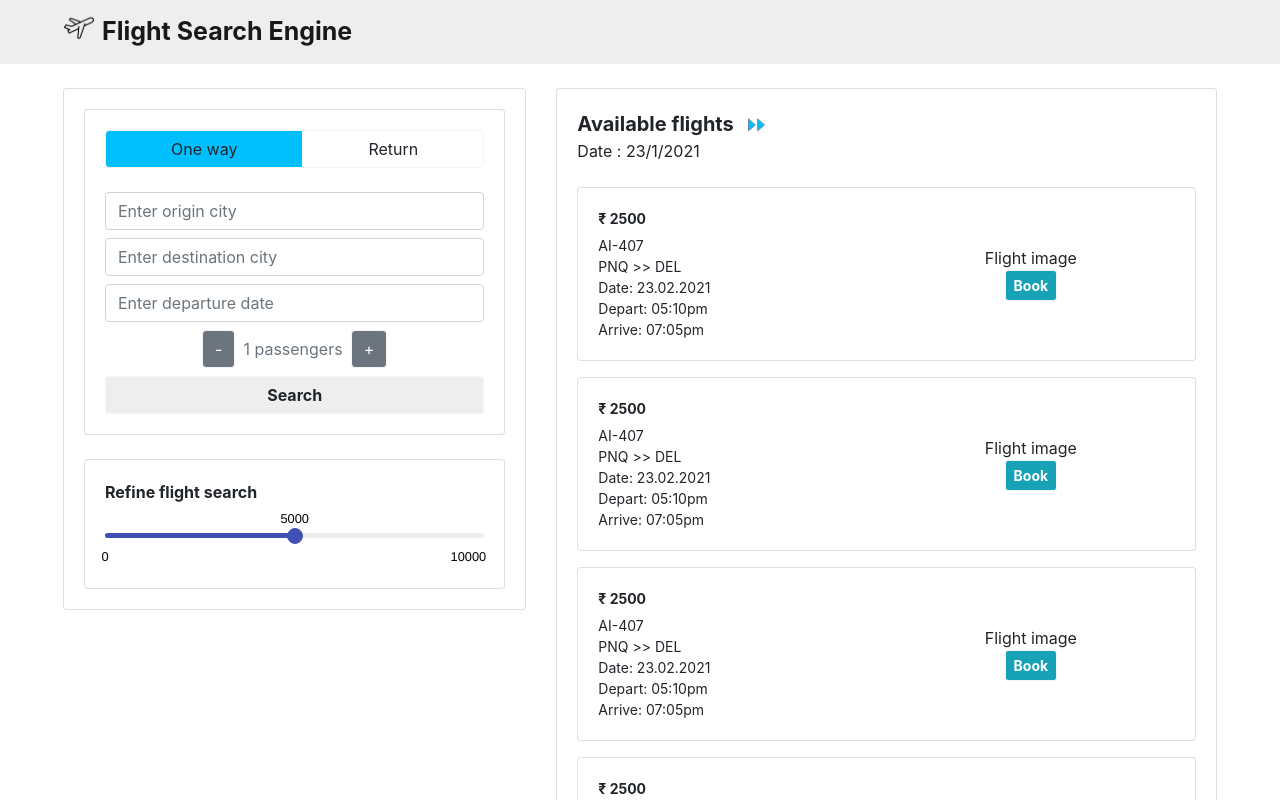
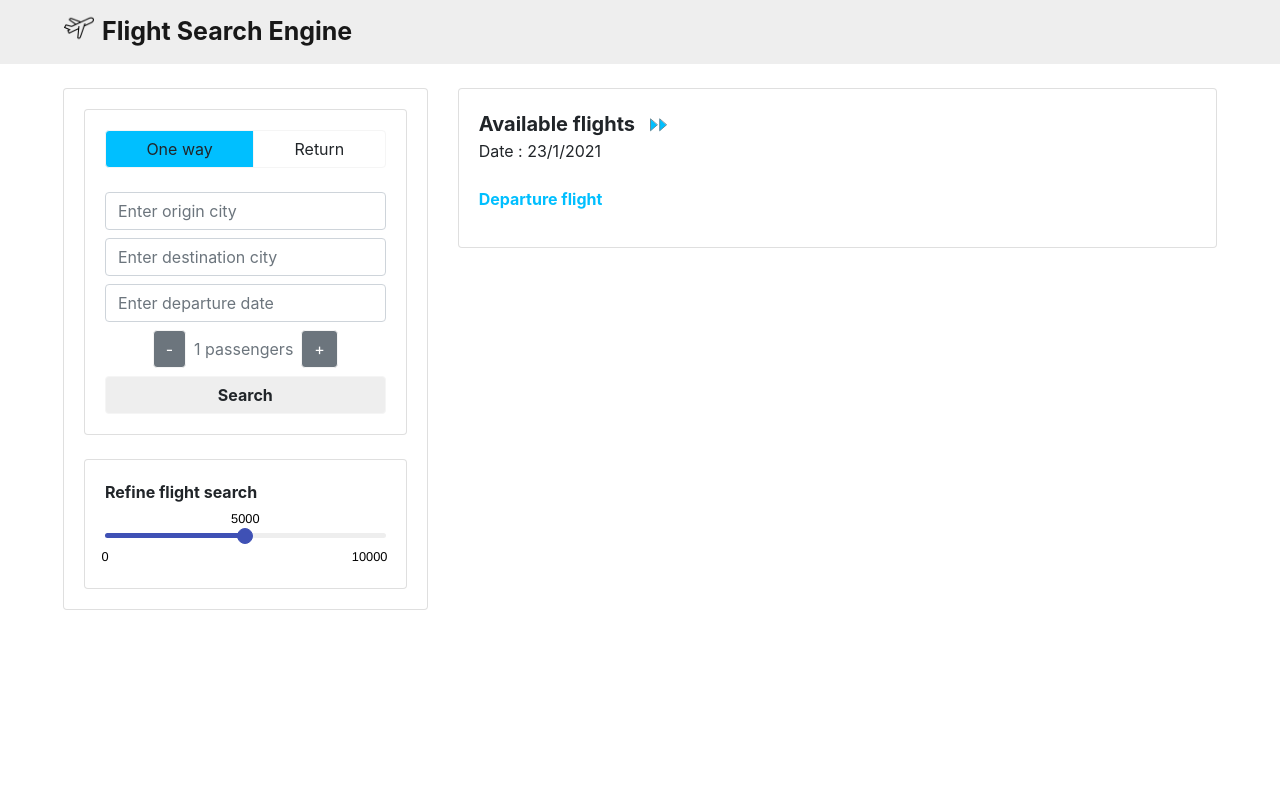
Before and after one commit to smishra11/Flight_Search, a React (Create React App) app: page / in a window 1280 px wide. Shown: the top 800 px of the page. Built offline with nearby package versions, Linux system fonts and the light colour scheme.

Commit message:
Added styling for return book

```diff
--- a/package.json
+++ b/package.json
@@ -7,6 +7,7 @@
     "@testing-library/react": "^11.2.5",
     "@testing-library/user-event": "^12.7.3",
     "bootstrap": "^4.6.0",
+    "moment": "^2.29.1",
     "react": "^17.0.1",
     "react-dom": "^17.0.1",
     "react-input-range": "^1.3.0",
--- a/src/components/Result.js
+++ b/src/components/Result.js
@@ -2,7 +2,9 @@ import React from 'react';
 import forwardArrow from '../assets/Forward.svg';
 import TicketCard from './TicketCard';
 
-function Result() {
+function Result(props) {
+  const { filteredData, bookReturn, isSearchClicked, returnFilterData } = props;
+
   return (
     <div className="card">
       <div className="card-body">
@@ -24,10 +26,29 @@ function Result() {
           </div>
         </div>
         <div>
-          <TicketCard />
-          <TicketCard />
-          <TicketCard />
-          <TicketCard />
+          {bookReturn && isSearchClicked ? (
+            <div className="row">
+              <div className="col">
+                <p style={{ color: 'deepskyblue', fontWeight: 'bold' }}>
+                  Departure flight
+                </p>
+                <TicketCard filteredData={filteredData} />
+              </div>
+              <div className="col">
+                <p style={{ color: 'deepskyblue', fontWeight: 'bold' }}>
+                  Return flight
+                </p>
+                <TicketCard filteredData={returnFilterData} />
+              </div>
+            </div>
+          ) : (
+            <>
+              <p style={{ color: 'deepskyblue', fontWeight: 'bold' }}>
+                Departure flight
+              </p>
+              <TicketCard filteredData={filteredData} />
+            </>
+          )}
         </div>
       </div>
     </div>
--- a/src/components/Search.js
+++ b/src/components/Search.js
@@ -1,7 +1,8 @@
-import React, { useState } from 'react';
+import React, { useEffect, useState } from 'react';
 import Result from './Result';
 import InputRange from 'react-input-range';
 import 'react-input-range/lib/css/index.css';
+import flightData from '../data';
 
 function Search() {
   const [btnType, setbtnType] = useState('oneWay');
@@ -13,6 +14,10 @@ function Search() {
   const [destinationCity, setDestinationCity] = useState('');
   const [departureDate, setDepartureDate] = useState('');
   const [returnDate, setReturnDate] = useState('');
+  const [filteredData, setFilteredData] = useState([]);
+
+  const [isSearchClicked, setIsSearchClicked] = useState(false);
+  const [returnFilterData, setReturnFilterData] = useState([]);
 
   const bookType = [
     {
@@ -29,14 +34,20 @@ function Search() {
     console.log(id, 'clicked');
     setbtnType(id);
     if (id === 'oneWay') {
+      setIsSearchClicked(false);
       setBookReturn(false);
+      setReturnDate('');
     } else if (id === 'return') {
+      setIsSearchClicked(false);
       setBookReturn(true);
     }
   };
 
   const handleCount = (key) => {
     if (key === 'add') {
+      if (passengerCount >= 5) {
+        return;
+      }
       setPassengerCount(passengerCount + 1);
     } else if (key === 'less') {
       if (passengerCount === 1) {
@@ -53,6 +64,50 @@ function Search() {
     e.currentTarget.type = 'text';
   };
 
+  useEffect(() => {
+    handleFilter();
+    returnFilter();
+  }, [priceRange]);
+
+  const handleFilter = () => {
+    let result = flightData.filter((data) => {
+      if (
+        data &&
+        data.from.city &&
+        data.to.city &&
+        data.from.city
+          .toLowerCase()
+          .includes(originCity.trim().toLowerCase()) &&
+        data.to.city
+          .toLowerCase()
+          .includes(destinationCity.trim().toLowerCase()) &&
+        data.depart === departureDate &&
+        data.price <= priceRange
+      ) {
+        return data;
+      }
+    });
+    setFilteredData(result);
+  };
+  const returnFilter = () => {
+    let result = flightData.filter((data) => {
+      if (
+        data &&
+        data.from.city &&
+        data.to.city &&
+        data.from.city
+          .toLowerCase()
+          .includes(destinationCity.trim().toLowerCase()) &&
+        data.to.city.toLowerCase().includes(originCity.trim().toLowerCase()) &&
+        data.depart === departureDate &&
+        data.price <= priceRange
+      ) {
+        return data;
+      }
+    });
+    setReturnFilterData(result);
+  };
+
   const handleSearch = () => {
     console.log('bookReturn', bookReturn);
     console.log('originCity', originCity);
@@ -60,6 +115,7 @@ function Search() {
     console.log('departureDate', departureDate);
     console.log('passengerCount', passengerCount);
     console.log('returnDAte', returnDate);
+    console.log('price range', priceRange);
     if (bookReturn && !returnDate) {
       alert("Return date can't be empty!");
     } else if (!originCity) {
@@ -69,12 +125,19 @@ function Search() {
     } else if (!departureDate) {
       alert("Departure date can't be empty!");
     }
+    if (originCity && destinationCity && departureDate) {
+      setIsSearchClicked(true);
+      handleFilter();
+      if (bookReturn && returnDate) {
+        returnFilter();
+      }
+    }
   };
 
   return (
     <div>
       <div className="row mt-4 ml-5 mr-5">
-        <div className="col-md-5">
+        <div className="col-md-4">
           <div className="card">
             <div className="card-body">
               <div className="card">
@@ -171,6 +234,7 @@ function Search() {
                   <div className="mt-4 mb-4">
                     <InputRange
                       minValue={0}
+                      step={100}
                       maxValue={10000}
                       formatLabel={(price) => `${price}`}
                       value={priceRange}
@@ -182,8 +246,13 @@ function Search() {
             </div>
           </div>
         </div>
-        <div className="col-md-7">
-          <Result />
+        <div className="col-md-8">
+          <Result
+            filteredData={filteredData}
+            bookReturn={bookReturn}
+            isSearchClicked={isSearchClicked}
+            returnFilterData={returnFilterData}
+          />
         </div>
       </div>
     </div>
--- a/src/components/TicketCard.js
+++ b/src/components/TicketCard.js
@@ -1,30 +1,52 @@
 import React from 'react';
 
-function TicketCard() {
+function TicketCard(props) {
+  const { filteredData } = props;
+
   return (
-    <div className="card mb-3" id="ticket_card">
+    <>
+      {filteredData.map((data, i) => {
+        return (
+          <div className="card mb-3" id="ticket_card" key={i}>
             <div className="card-body">
               <div style={{ display: 'flex' }}>
-          <div style={{ width: '50%', fontSize: '14px' }}>
-            <div style={{ fontSize: '14px', marginBottom: '6px' }}>
-              <b>₹ 2500</b>
+                <div
+                  style={{
+                    width: '60%',
+                    fontSize: '13px',
+                    display: 'flex',
+                    lineHeight: '1.5rem',
+                  }}
+                >
+                  <div>
+                    <div style={{ marginBottom: '6px' }}>
+                      <b>₹ {data.price}</b>
                     </div>
-            <div>AI-407</div>
-            <div>PNQ {'>>'} DEL</div>
-            <div>Date: 23.02.2021</div>
-            <div>Depart: 05:10pm</div>
-            <div>Arrive: 07:05pm</div>
+                    <div>
+                      <b>
+                        {data.from.short} {'>>'} {data.to.short}
+                      </b>
+                    </div>
+                    <div>{data.code}</div>
+                    <div>Depart: {data.departTime}</div>
+                    <div>Arrive: {data.arrivalTime}</div>
+                  </div>
                 </div>
                 <div
                   style={{
                     display: 'flex',
                     alignItems: 'center',
-              width: '50%',
-              justifyContent: 'center',
+                    width: '40%',
                     flexDirection: 'column',
                   }}
                 >
-            <div>Flight image</div>
+                  <div style={{ height: '100px', width: '140px' }}>
+                    <img
+                      src={data.flightImg}
+                      alt="flight_img"
+                      style={{ height: '100%', width: '100%' }}
+                    />
+                  </div>
                   <div>
                     <button type="button" className="btn btn-sm btn-info">
                       <b>Book</b>
@@ -35,6 +57,9 @@ function TicketCard() {
             </div>
           </div>
         );
+      })}
+    </>
+  );
 }
 
 export default TicketCard;
```
Also changed, not shown: src/assets/Saudia.png (renamed from src/assets/Saudia-Logo.png), 1 other file (tests, documents, lock files or other folders). Lines whose indentation alone changed are shown as unchanged.
